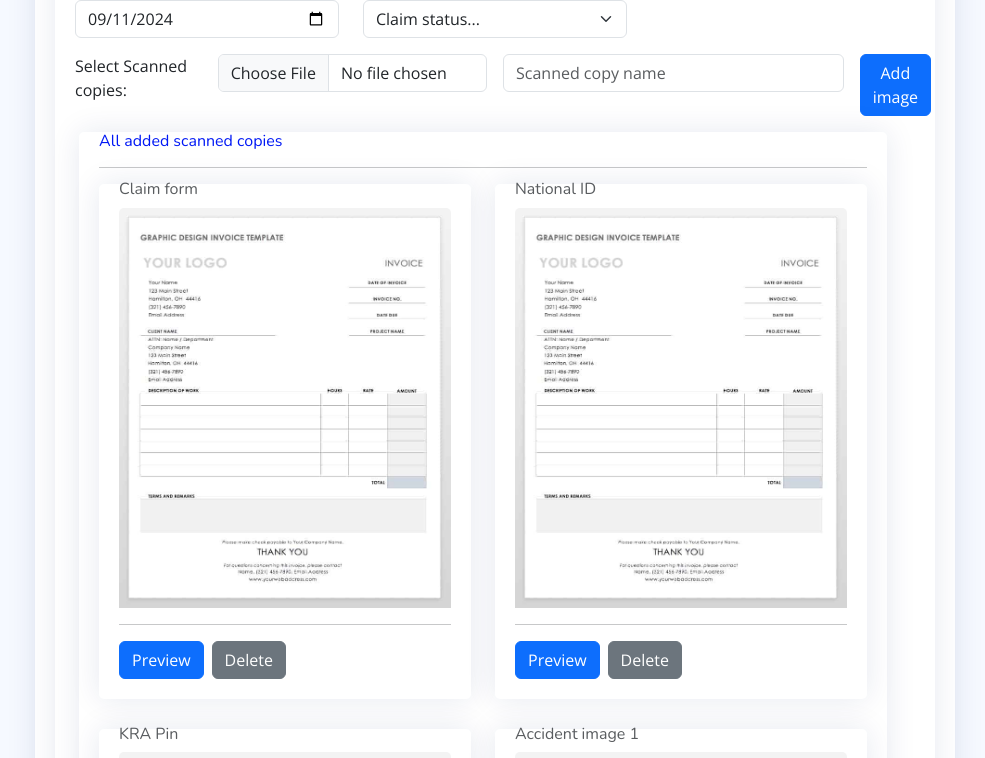
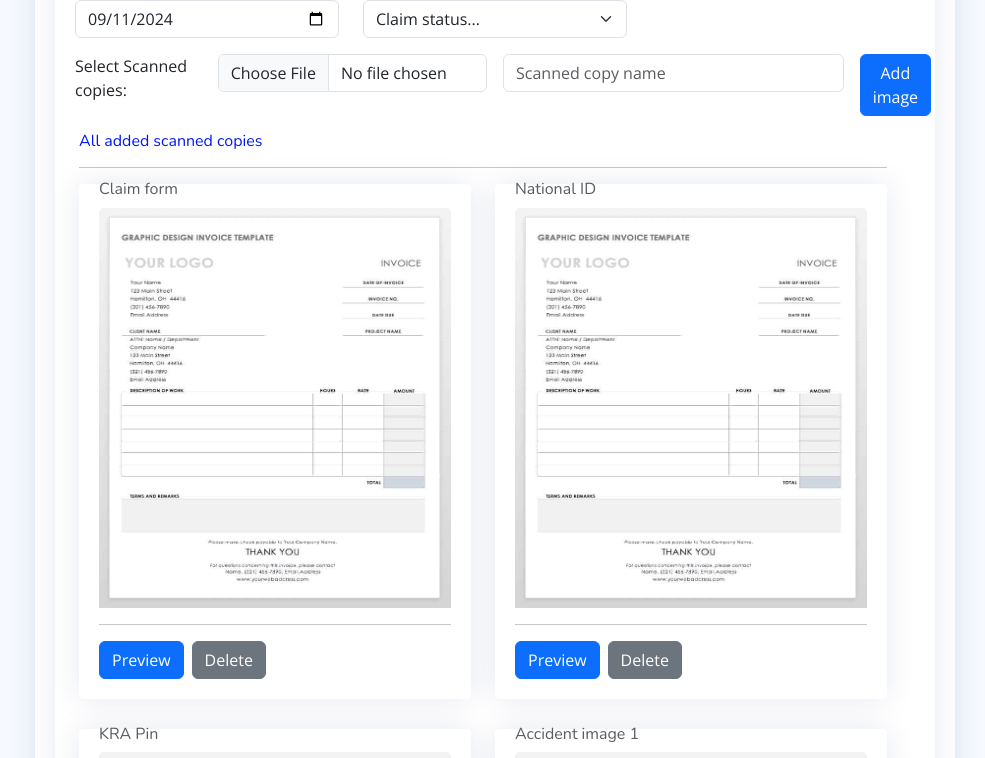
Before and after one commit to General-Insurance-Soft/tchalla, a Next.js app: page /page/claim/manage in a window 1280 px wide. Shown: the part 1129-1887 px from the top of the page, without its empty margins (295-1280 px from the left). Built offline with nearby package versions, Linux system fonts and the light colour scheme.

Commit message:
remove card component

```diff
--- a/app/page/claim/manage/page.js
+++ b/app/page/claim/manage/page.js
@@ -241,8 +241,7 @@ export default function Page() {
 
                                 <div className="col-sm-12">
 
-                                    <div className="card">
-                                        <div className="card-body">
+
                                     <h6 className="tc-card-header">All added scanned copies</h6>
                                     <hr />
 
@@ -402,8 +401,8 @@ export default function Page() {
 
                                     </div>
 
-                                        </div>
-                                    </div>
+
+
                                 </div>
                             </div>
 
```
Lines whose indentation alone changed are shown as unchanged.
